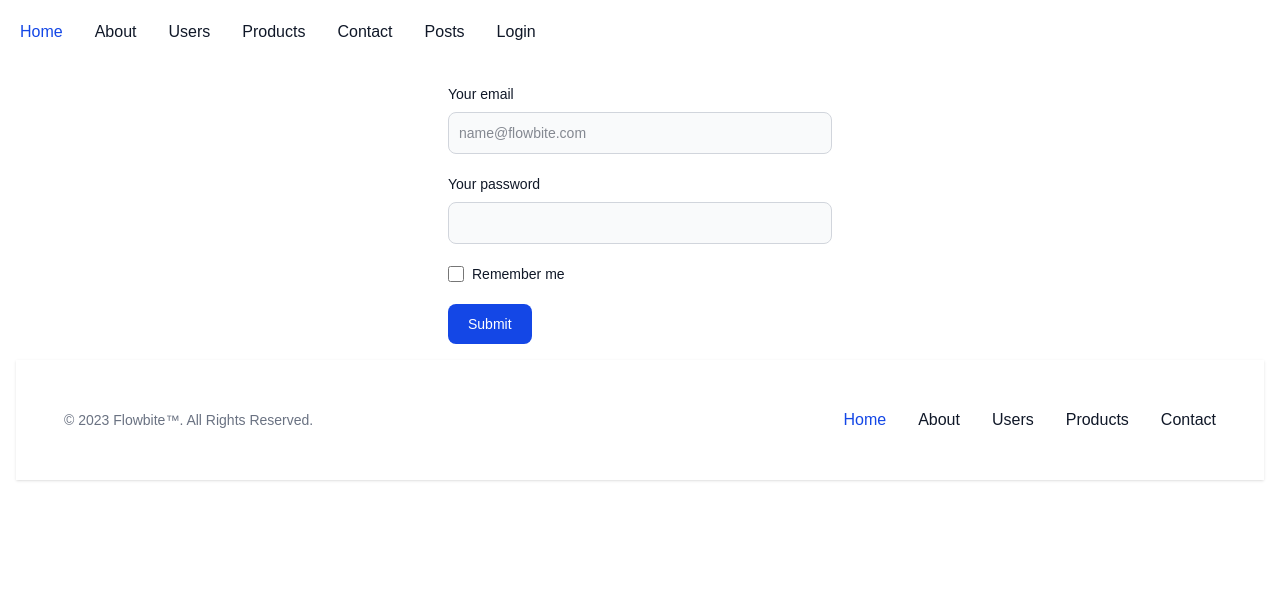
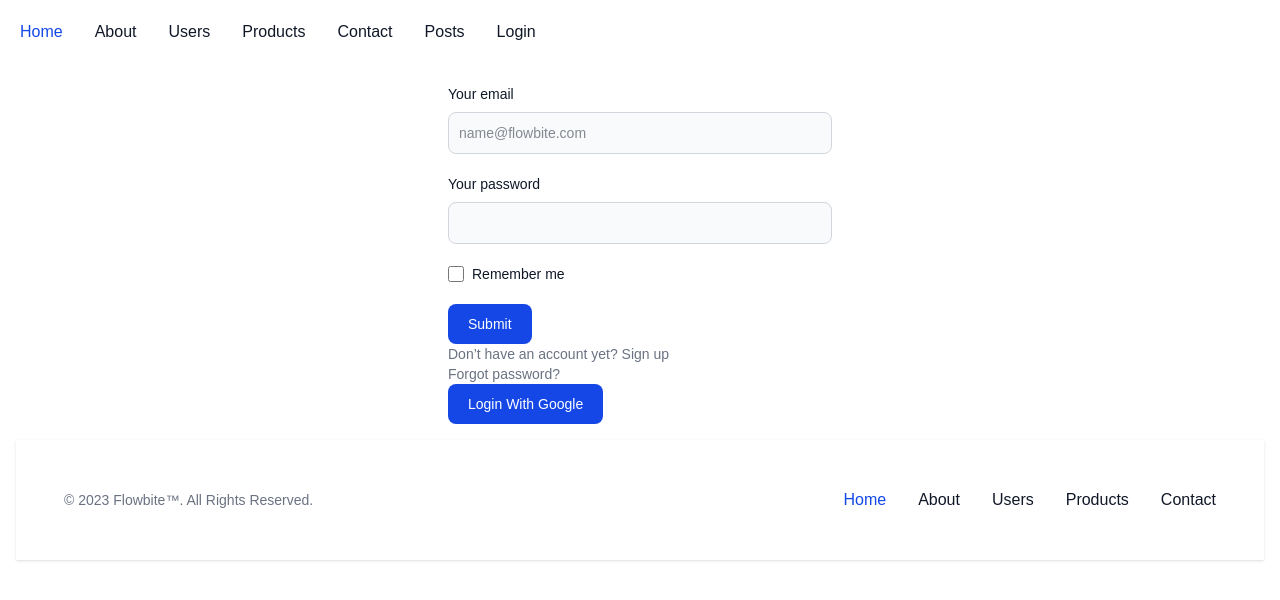
Before and after one commit to G3RGES/nextjs_iti, a Next.js app: page /login in a window 1280 px wide. Shown: the top 600 px of the page. Built offline with nearby package versions, Linux system fonts and the light colour scheme; no server answers.

Commit message:
Update page.js

```diff
--- a/src/app/login/page.js
+++ b/src/app/login/page.js
@@ -1,4 +1,6 @@
 import React from "react";
+import { signIn } from "../auth";
+import { redirect } from "next/dist/server/api-utils";
 
 export const metadata = {
   title: "Login",
@@ -6,8 +8,16 @@ export const metadata = {
 };
 
 const Login = () => {
+  const LOGIN = async (formData) => {
+    "use server";
+    // const email = formData.get("email");
+    // const password = formData.get("password");
+    // console.log("Email:", email);
+    // console.log("Password:", password);
+    await signIn("google", { redirect: "/" });
+  };
   return (
-    <form className="max-w-sm mx-auto">
+    <form action={LOGIN} className="max-w-sm mx-auto">
       <div className="mb-5">
         <label
           htmlFor="email"
@@ -18,6 +28,7 @@ const Login = () => {
         <input
           type="email"
           id="email"
+          name="email"
           className="bg-gray-50 border border-gray-300 text-gray-900 text-sm rounded-lg focus:ring-blue-500 focus:border-blue-500 block w-full p-2.5 dark:bg-gray-700 dark:border-gray-600 dark:placeholder-gray-400 dark:text-white dark:focus:ring-blue-500 dark:focus:border-blue-500"
           placeholder="name@flowbite.com"
           required
@@ -26,6 +37,7 @@ const Login = () => {
       <div className="mb-5">
         <label
           htmlFor="password"
+          name="password"
           className="block mb-2 text-sm font-medium text-gray-900 dark:text-white"
         >
           Your password
@@ -60,6 +72,31 @@ const Login = () => {
       >
         Submit
       </button>
+      <p className="text-sm font-light text-gray-500 dark:text-gray-400">
+        Don’t have an account yet?{" "}
+        <a
+          href="#"
+          className="font-medium text-primary-600 hover:underline dark:text-primary-500"
+        >
+          Sign up
+        </a>
+      </p>
+      <p className="text-sm font-light text-gray-500 dark:text-gray-400">
+        <a
+          href="#"
+          className="font-medium text-primary-600 hover:underline dark:text-primary-500"
+        >
+          Forgot password?
+        </a>
+      </p>
+      <p className="text-sm font-light text-gray-500 dark:text-gray-400">
+        <button
+          onClick={LOGIN}
+          className="text-white bg-blue-700 hover:bg-blue-800 focus:ring-4 focus:outline-none focus:ring-blue-300 font-medium rounded-lg text-sm w-full sm:w-auto px-5 py-2.5 text-center dark:bg-blue-600 dark:hover:bg-blue-700 dark:focus:ring-blue-800"
+        >
+          Login With Google
+        </button>
+      </p>
     </form>
   );
 };
```
